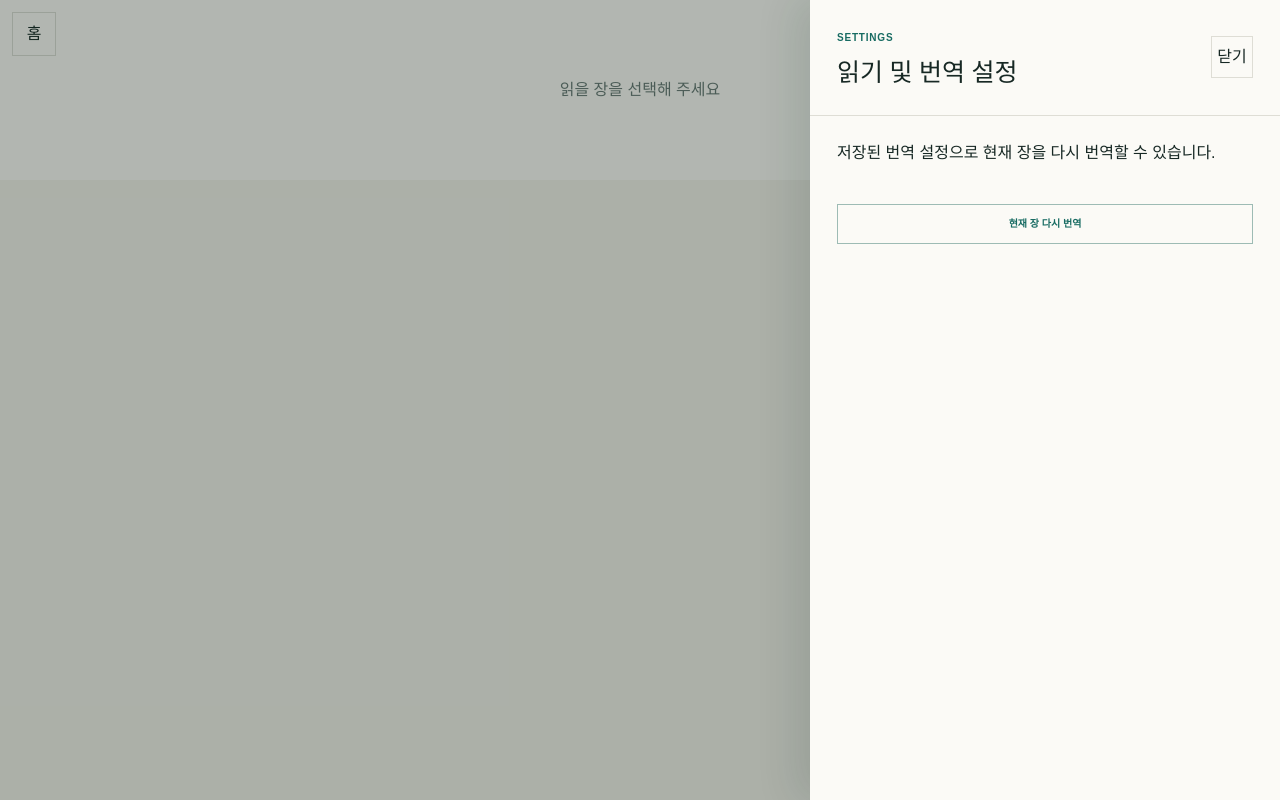
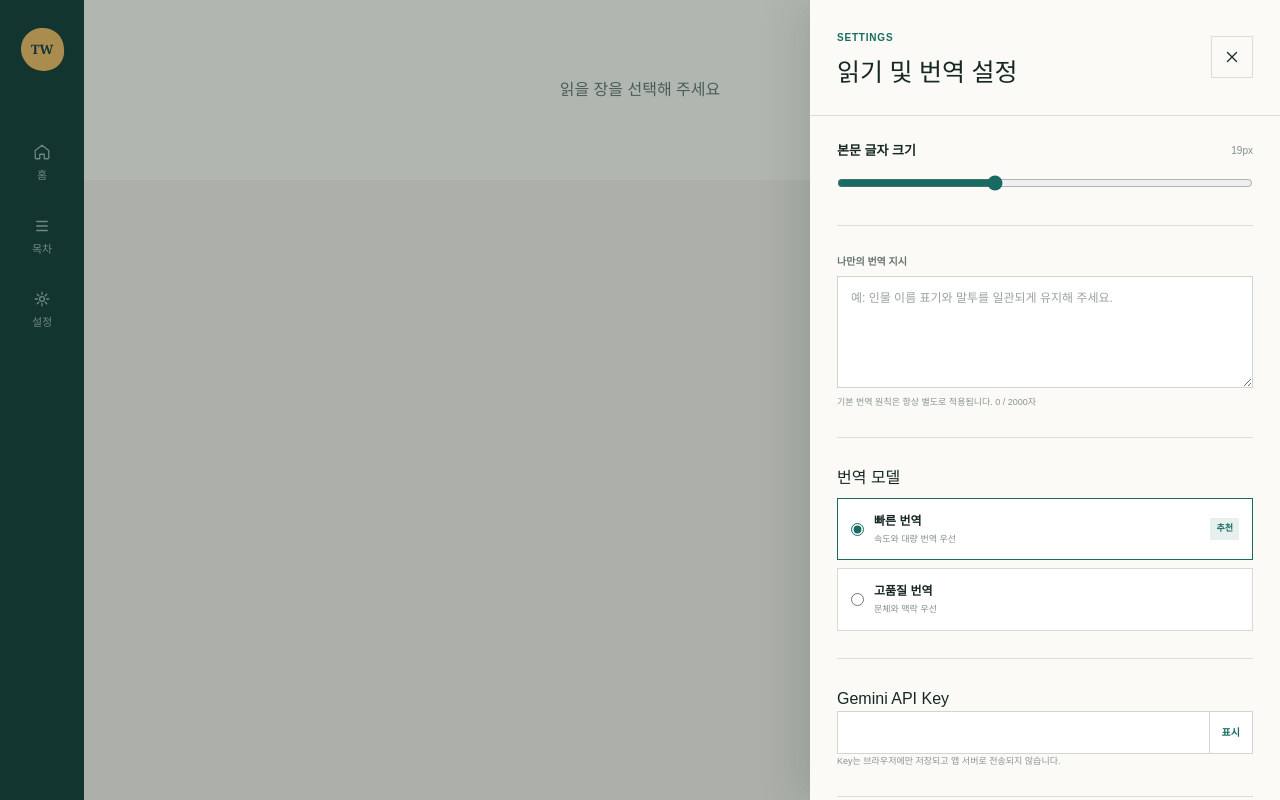
Before and after one commit to soyojuny/trance-whale, a Next.js app: page /read in a window 1280 px wide. Both pictures are taken after a click on the button "설정". Built offline with nearby package versions, Linux system fonts and the light colour scheme.

Commit message:
fix: restore prototype settings UI

```diff
--- a/next.config.ts
+++ b/next.config.ts
@@ -1,4 +1,8 @@
 import type { NextConfig } from "next";
+
+const scriptSource = process.env.NODE_ENV === "development"
+  ? "script-src 'self' 'unsafe-inline' 'unsafe-eval'"
+  : "script-src 'self' 'unsafe-inline'";
 
 const contentSecurityPolicy = [
   "default-src 'self'",
@@ -9,7 +13,7 @@ const contentSecurityPolicy = [
   "frame-ancestors 'none'",
   "img-src 'self' data:",
   "object-src 'none'",
-  "script-src 'self' 'unsafe-inline'",
+  scriptSource,
   "style-src 'self' 'unsafe-inline'",
   "worker-src 'self'",
 ].join("; ");
--- a/src/app/globals.css
+++ b/src/app/globals.css
@@ -57,6 +57,7 @@ button:focus-visible, input:focus-visible, a:focus-visible { outline: 3px solid
 .continue-progress i { display: block; height: 100%; background: var(--amber); }
 
 .reader-page { padding-bottom: 0; }
+.reader-page > .reader-section { margin-left: 84px; }
 .reader-home-button { position: fixed; z-index: 25; top: 12px; left: 12px; min-width: 44px; min-height: 44px; border: 1px solid var(--line); background: var(--surface); cursor: pointer; }
 .reader-session-actions { position: fixed; z-index: 25; top: 12px; right: 12px; display: flex; gap: 6px; }
 .reader-session-actions button { min-height: 44px; padding: 0 12px; border: 1px solid var(--line); background: var(--surface); color: var(--ink); cursor: pointer; }
@@ -219,7 +220,8 @@ footer strong { color: #52645e; font-family: Georgia, serif; }
   .reader-topbar { padding: 0 13px; }
   .reader-actions button { padding-inline: 7px; }
   .reader-actions label { position: absolute; width: 1px; height: 1px; overflow: hidden; clip-path: inset(50%); white-space: nowrap; }
-  .reader-actions button svg { display: none; }
+  .reader-actions button svg { display: inline-block; }
+  .reader-page > .reader-section { margin-left: 0; }
   .reader-page { padding-bottom: calc(92px + env(safe-area-inset-bottom)); }
   .reader-home-button { position: absolute; }
   .reader-session-actions { position: absolute; }
--- a/src/components/home-settings-flow.tsx
+++ b/src/components/home-settings-flow.tsx
@@ -12,6 +12,7 @@ import {
   DEFAULT_TRANSLATION_SETTINGS,
   type LastReadingPosition,
 } from "../types/storage";
+import Icon from "./ui/icon";
 
 type PreferencesPort = {
   loadPreferences(): Preferences;
@@ -209,8 +210,16 @@ export default function HomeSettingsFlow({
 
   return (
     <main className="app-shell">
+      <aside className="side-rail" aria-label="주 탐색">
+        <a className="brand-mark" href="#top" aria-label="Trance Whale 홈"><span>TW</span></a>
+        <nav>
+          <a className="rail-link is-active" href="#top"><Icon name="home" /><span>홈</span></a>
+          <button className="rail-link" type="button" onClick={openSheet}><Icon name="settings" /><span>설정</span></button>
+        </nav>
+        <span className="rail-version">Beta 0.1</span>
+      </aside>
       <div className="page-wrap" inert={open ? true : undefined}>
-        <header className="mobile-header"><strong>Trance Whale</strong></header>
+        <header className="mobile-header"><strong>Trance Whale</strong><button ref={openerRef} className="icon-button" type="button" onClick={openSheet} aria-label="설정 열기"><Icon name="settings" /></button></header>
         <section className="welcome" aria-labelledby="welcome-title">
           <p className="eyebrow">TRANCE WHALE</p>
           <h1 id="welcome-title">읽고 싶은 이야기를 가져오세요</h1>
@@ -218,19 +227,20 @@ export default function HomeSettingsFlow({
           <form className="url-form" onSubmit={submitUrl}>
             <label htmlFor="novel-url">웹소설 장 URL</label>
             <div className="url-control">
+              <span className="url-symbol"><Icon name="arrow" size={17} /></span>
               <input id="novel-url" type="url" value={url} onChange={(event) => setUrl(event.target.value)} aria-describedby="url-support url-error" />
               <button type="submit">번역해서 읽기</button>
             </div>
-            <span id="url-support" className="support-note">현재 69shuba.com의 공개 페이지를 지원해요.</span>
+            <span id="url-support" className="support-note"><Icon name="check" size={15} />현재 69shuba.com의 공개 페이지를 지원해요.</span>
             {urlError && <p id="url-error" role="alert">{urlError}</p>}
           </form>
           {lastPosition && (
             <button className="continue-card" type="button" aria-label="이어 읽기" onClick={() => navigate(readerHref(lastPosition.canonicalUrl))}>
-              <span><small>이어 읽기</small><strong>마지막으로 읽던 장</strong></span>
-              <span aria-hidden="true">→</span>
+              <span className="book-tile" aria-hidden="true"><Icon name="book" size={23} /></span>
+              <span className="continue-copy"><small>이어 읽기</small><strong>마지막으로 읽던 장</strong><span>저장된 위치에서 계속</span></span>
+              <Icon name="arrow" size={19} aria-hidden="true" />
             </button>
           )}
-          <button ref={openerRef} className="secondary-button" type="button" onClick={openSheet}>설정 열기</button>
         </section>
       </div>
 
@@ -239,31 +249,39 @@ export default function HomeSettingsFlow({
           <section className="sheet" role="dialog" aria-modal="true" aria-labelledby="settings-title">
             <header>
               <div><span>SETTINGS</span><h2 id="settings-title">읽기 및 번역 설정</h2></div>
-              <button type="button" className="icon-button" onClick={closeSheet} aria-label="설정 닫기">닫기</button>
+              <button type="button" className="icon-button" onClick={closeSheet} aria-label="설정 닫기"><Icon name="x" /></button>
             </header>
             <div className="settings-body">
               <section>
-                <label htmlFor="font-size">본문 글자 크기</label>
+                <div className="setting-title"><strong>글자 크기</strong><span>{draft.reader.fontSize}px</span></div>
+                <label className="visually-hidden" htmlFor="font-size">본문 글자 크기</label>
                 <input ref={initialFocusRef} id="font-size" type="range" min="16" max="24" value={draft.reader.fontSize} onChange={(event) => setDraft({ ...draft, reader: { ...draft.reader, fontSize: Number(event.target.value) } })} />
-                <output htmlFor="font-size">{draft.reader.fontSize}px</output>
+                <div className="range-labels" aria-hidden="true"><span>가</span><span>가</span></div>
+              </section>
+              <section className="prompt-setting">
+                <div className="setting-title"><strong>나만의 번역 지시</strong><span>{draft.translation.userPrompt.length} / {MAX_USER_PROMPT_LENGTH}</span></div>
+                <p className="prompt-intro">작품의 이름 표기, 말투, 문체처럼 번역에 반영할 내용을 적어주세요.</p>
+                <label htmlFor="user-prompt">나만의 번역 지시</label>
+                <textarea id="user-prompt" maxLength={MAX_USER_PROMPT_LENGTH} value={draft.translation.userPrompt} onChange={(event) => setDraft({ ...draft, translation: { ...draft.translation, userPrompt: event.target.value } })} placeholder="예: 인물 이름 표기와 말투를 일관되게 유지해 주세요." />
+                <div className="base-prompt-note"><Icon name="check" size={15} /><span><strong>기본 번역 원칙은 항상 함께 적용돼요.</strong><small>문단 구조, 문체, 고유명사 일관성을 유지합니다.</small></span></div>
               </section>
               <section>
-                <label htmlFor="user-prompt">나만의 번역 지시</label>
-                <textarea id="user-prompt" maxLength={MAX_USER_PROMPT_LENGTH} value={draft.translation.userPrompt} onChange={(event) => setDraft({ ...draft, translation: { ...draft.translation, userPrompt: event.target.value } })} placeholder="예: 인물 이름 표기와 말투를 일관되게 유지해 주세요." />
-                <p>기본 번역 원칙은 항상 별도로 적용됩니다. {draft.translation.userPrompt.length} / {MAX_USER_PROMPT_LENGTH}자</p>
+                <div className="setting-title"><strong>번역 모델</strong><span>저장 후 다음 번역부터 적용</span></div>
+                <select className="visually-hidden" aria-label="번역 모델" value={draft.translation.translationMode} onChange={(event) => setDraft({ ...draft, translation: { ...draft.translation, translationMode: event.target.value as TranslationMode } })}>
+                  {Object.values(TRANSLATION_MODELS).map((model) => <option key={model.mode} value={model.mode}>{model.label}{model.mode === "fast" ? " (추천)" : ""}</option>)}
+                </select>
+                {Object.values(TRANSLATION_MODELS).map((model) => <label key={model.mode} className={`radio-card ${draft.translation.translationMode === model.mode ? "selected" : ""}`}>
+                  <input type="radio" name="translation-model-card" value={model.mode} checked={draft.translation.translationMode === model.mode} onChange={() => setDraft({ ...draft, translation: { ...draft.translation, translationMode: model.mode } })} />
+                  <span><strong>{model.label}</strong><small>{model.mode === "fast" ? "속도와 대량 번역 우선" : "문체와 맥락 우선"}</small></span>
+                  {model.mode === "fast" && <b>추천</b>}
+                </label>)}
               </section>
               <section>
-                <label htmlFor="translation-model">번역 모델</label>
-                <select id="translation-model" value={draft.translation.translationMode} onChange={(event) => setDraft({ ...draft, translation: { ...draft.translation, translationMode: event.target.value as TranslationMode } })}>
-                  {Object.values(TRANSLATION_MODELS).map((model) => <option key={model.mode} value={model.mode}>{model.label}{model.mode === "fast" ? " (추천)" : ""}</option>)}
-                </select>
-                {Object.values(TRANSLATION_MODELS).map((model) => <p key={model.mode}><strong>{model.label}:</strong> {model.speedDescription} {model.qualityDescription} {model.costDescription}</p>)}
-              </section>
-              <section>
-                <label htmlFor="api-key">Gemini API Key</label>
-                <div className="key-input-row">
+                <div className="setting-title"><strong>Gemini API Key</strong><span className="safe">● 기기에만 저장</span></div>
+                <label className="visually-hidden" htmlFor="api-key">Gemini API Key</label>
+                <div className="key-field">
                   <input id="api-key" type={revealKey ? "text" : "password"} autoComplete="off" value={draft.translation.apiKey} onChange={(event) => setDraft({ ...draft, translation: { ...draft.translation, apiKey: event.target.value } })} />
-                  <button type="button" onClick={() => setRevealKey((value) => !value)}>{revealKey ? "API Key 숨기기" : "API Key 표시"}</button>
+                  <button type="button" onClick={() => setRevealKey((value) => !value)} aria-label={`API Key ${revealKey ? "숨기기" : "표시"}`}><Icon name={revealKey ? "eyeOff" : "eye"} size={17} /><span>{revealKey ? "숨기기" : "표시"}</span></button>
                 </div>
                 {saved.translation.apiKey && (
                   !confirmKeyDeletion ? (
@@ -282,8 +300,8 @@ export default function HomeSettingsFlow({
               <div className="settings-actions">
                 <p aria-live="polite">{dirty ? "저장되지 않은 변경" : status === "saved" ? "저장됨 · 다음 장부터 적용" : "저장된 설정"}</p>
                 {message && <p role={message.includes("삭제했습니다") ? "status" : "alert"}>{message}</p>}
-                <button type="button" onClick={save} disabled={!dirty || status === "saving"}>{status === "saving" ? "검증 및 저장 중" : "변경사항 저장"}</button>
-                <button type="button" onClick={onRetranslate} disabled={dirty || status !== "saved" || !onRetranslate}>현재 장 다시 번역</button>
+                <button className="save-button" type="button" onClick={save} disabled={!dirty || status === "saving"}>{status === "saving" ? "검증 및 저장 중" : "변경사항 저장"}</button>
+                <button className="retranslate-button" type="button" onClick={onRetranslate} disabled={dirty || status !== "saved" || !onRetranslate}>현재 장 다시 번역 <Icon name="arrow" size={16} /></button>
                 {!confirmReset ? (
                   <button type="button" onClick={() => setConfirmReset(true)}>전체 데이터 삭제</button>
                 ) : (
--- a/src/components/reader/reader-navigation.client.tsx
+++ b/src/components/reader/reader-navigation.client.tsx
@@ -15,6 +15,9 @@ import { createSourceClient } from "../../services/source-client.client";
 import { createTranslationCache } from "../../services/translation-cache.client";
 import type { LastReadingPosition } from "../../types/storage";
 import ReaderView from "./reader-view";
+import Icon from "../ui/icon";
+import { TRANSLATION_MODELS, type TranslationMode } from "../../lib/translation/models";
+import { MAX_USER_PROMPT_LENGTH } from "../../lib/translation/prompt";
 
 const SCROLL_THROTTLE_MS = 150;
 
@@ -90,6 +93,13 @@ export default function ReaderNavigation({ initialUrl, navigate, runtime: suppli
   const [settings, setSettings] = useState(() => suppliedRuntime?.preferences.loadPreferences().reader);
   const [catalogOpen, setCatalogOpen] = useState(false);
   const [settingsOpen, setSettingsOpen] = useState(false);
+  const [translationDraft, setTranslationDraft] = useState(() => suppliedRuntime?.preferences.loadPreferences().translation ?? {
+    apiKey: "",
+    translationMode: "fast" as TranslationMode,
+    userPrompt: "",
+  });
+  const [settingsSaved, setSettingsSaved] = useState(false);
+  const [readerRevealKey, setReaderRevealKey] = useState(false);
   const desktopCatalogButtonRef = useRef<HTMLButtonElement>(null);
   const mobileCatalogButtonRef = useRef<HTMLButtonElement>(null);
   const catalogReturnFocusRef = useRef<HTMLElement>(null);
@@ -122,6 +132,7 @@ export default function ReaderNavigation({ initialUrl, navigate, runtime: suppli
     runtime.subscribeReader(setReaderState);
     runtime.subscribeCatalog(setCatalogState);
     setSettings(runtime.preferences.loadPreferences().reader);
+    setTranslationDraft(runtime.preferences.loadPreferences().translation);
   }, [runtime]);
 
   const savePosition = useCallback((service: ReaderNavigationRuntime | null, canonicalUrl: string | undefined, scrollPosition: number) => {
@@ -183,6 +194,7 @@ export default function ReaderNavigation({ initialUrl, navigate, runtime: suppli
 
   useEffect(() => {
     if (!settingsOpen) return;
+    setReaderRevealKey(false);
     settingsCloseRef.current?.focus();
     const onKeyDown = (event: KeyboardEvent) => {
       if (event.key === "Escape") {
@@ -208,10 +220,16 @@ export default function ReaderNavigation({ initialUrl, navigate, runtime: suppli
 
   return (
     <main className="app-shell reader-page">
-      <button type="button" className="reader-home-button" onClick={() => push("/")} aria-label="홈으로 이동">홈</button>
+      <aside className="side-rail" aria-label="주 탐색">
+        <button type="button" className="brand-mark" onClick={() => push("/")} aria-label="Trance Whale 홈"><span>TW</span></button>
+        <nav>
+          <button type="button" className="rail-link" onClick={() => push("/")}><Icon name="home" /><span>홈</span></button>
+          <button type="button" className="rail-link" onClick={() => chapter?.navigation.catalog && openCatalog(chapter.navigation.catalog.url)}><Icon name="list" /><span>목차</span></button>
+          <button ref={settingsButtonRef} type="button" className="rail-link" onClick={() => setSettingsOpen(true)}><Icon name="settings" /><span>설정</span></button>
+        </nav>
+      </aside>
       <div className="reader-session-actions">
-        <button type="button" aria-label="현재 장 다시 불러오기" onClick={() => void runtime.readerSession.forceReload()}>다시 불러오기</button>
-        <button ref={settingsButtonRef} type="button" aria-label="읽기 및 번역 설정 열기" onClick={() => setSettingsOpen(true)}>설정</button>
+        <button type="button" aria-label="현재 장 다시 불러오기" onClick={() => void runtime.readerSession.forceReload()}>↻</button>
       </div>
       <ReaderView
         state={readerState}
@@ -230,8 +248,8 @@ export default function ReaderNavigation({ initialUrl, navigate, runtime: suppli
       {chapter && (
         <nav className="mobile-reader-tools is-visible" aria-label="모바일 독서 도구">
           <button type="button" disabled={!chapter.navigation.previous} aria-label={chapter.navigation.previous ? `이전 장: ${chapter.navigation.previous.label ?? "장 이동"}` : "이전 장 없음"} onClick={() => chapter.navigation.previous && navigateChapter(chapter.navigation.previous.url)}>←<small>이전 장</small></button>
-          <button ref={mobileCatalogButtonRef} type="button" disabled={!chapter.navigation.catalog} aria-label={chapter.navigation.catalog ? "목차 열기 (모바일)" : "목차 없음"} onClick={() => chapter.navigation.catalog && openCatalog(chapter.navigation.catalog.url, mobileCatalogButtonRef.current)}>☷<small>목차</small></button>
-          <button type="button" aria-label="홈으로 이동 (모바일)" onClick={() => push("/")}>⌂<small>홈</small></button>
+          <button ref={mobileCatalogButtonRef} type="button" disabled={!chapter.navigation.catalog} aria-label={chapter.navigation.catalog ? "목차 열기 (모바일)" : "목차 없음"} onClick={() => chapter.navigation.catalog && openCatalog(chapter.navigation.catalog.url, mobileCatalogButtonRef.current)}><Icon name="list" /><small>목차</small></button>
+          <button type="button" aria-label="홈으로 이동" onClick={() => push("/")}><Icon name="home" /><small>홈</small></button>
           <button type="button" disabled={!chapter.navigation.next} aria-label={chapter.navigation.next ? `다음 장: ${chapter.navigation.next.label ?? "장 이동"}` : "다음 장 없음"} onClick={() => chapter.navigation.next && navigateChapter(chapter.navigation.next.url)}>→<small>다음 장</small></button>
         </nav>
       )}
@@ -260,10 +278,36 @@ export default function ReaderNavigation({ initialUrl, navigate, runtime: suppli
               <button ref={settingsCloseRef} type="button" className="icon-button" aria-label="설정 닫기" onClick={() => {
                 setSettingsOpen(false);
                 requestAnimationFrame(() => settingsButtonRef.current?.focus());
-              }}>닫기</button>
+              }}><Icon name="x" /></button>
             </header>
             <div className="settings-body">
-              <p>저장된 번역 설정으로 현재 장을 다시 번역할 수 있습니다.</p>
+              <section>
+                <div className="setting-title"><strong>본문 글자 크기</strong><span>{settings.fontSize}px</span></div>
+                <input type="range" min="16" max="24" value={settings.fontSize} onChange={(event) => setSettings({ ...settings, fontSize: Number(event.target.value) })} />
+              </section>
+              <section className="prompt-setting">
+                <label htmlFor="reader-user-prompt">나만의 번역 지시</label>
+                <textarea id="reader-user-prompt" maxLength={MAX_USER_PROMPT_LENGTH} value={translationDraft.userPrompt} onChange={(event) => { setSettingsSaved(false); setTranslationDraft({ ...translationDraft, userPrompt: event.target.value }); }} placeholder="예: 인물 이름 표기와 말투를 일관되게 유지해 주세요." />
+                <p>기본 번역 원칙은 항상 별도로 적용됩니다. {translationDraft.userPrompt.length} / {MAX_USER_PROMPT_LENGTH}자</p>
+              </section>
+              <section>
+                <label htmlFor="reader-translation-model">번역 모델</label>
+                <select className="visually-hidden" id="reader-translation-model" aria-label="번역 모델" value={translationDraft.translationMode} onChange={(event) => { setSettingsSaved(false); setTranslationDraft({ ...translationDraft, translationMode: event.target.value as TranslationMode }); }}>
+                  {Object.values(TRANSLATION_MODELS).map((model) => <option key={model.mode} value={model.mode}>{model.label}{model.mode === "fast" ? " (추천)" : ""}</option>)}
+                </select>
+                {Object.values(TRANSLATION_MODELS).map((model) => <label key={model.mode} className={`radio-card ${translationDraft.translationMode === model.mode ? "selected" : ""}`}>
+                  <input type="radio" name="reader-translation-model-card" checked={translationDraft.translationMode === model.mode} onChange={() => { setSettingsSaved(false); setTranslationDraft({ ...translationDraft, translationMode: model.mode }); }} />
+                  <span><strong>{model.label}</strong><small>{model.mode === "fast" ? "속도와 대량 번역 우선" : "문체와 맥락 우선"}</small></span>
+                  {model.mode === "fast" && <b>추천</b>}
+                </label>)}
+              </section>
+              <section>
+                <label htmlFor="reader-api-key">Gemini API Key</label>
+                <div className="key-field"><input id="reader-api-key" type={readerRevealKey ? "text" : "password"} autoComplete="off" value={translationDraft.apiKey} onChange={(event) => { setSettingsSaved(false); setTranslationDraft({ ...translationDraft, apiKey: event.target.value }); }} /><button type="button" onClick={() => setReaderRevealKey((value) => !value)} aria-label={`API Key ${readerRevealKey ? "숨기기" : "표시"}`}>{readerRevealKey ? "숨기기" : "표시"}</button></div>
+                <p>Key는 브라우저에만 저장되고 앱 서버로 전송되지 않습니다.</p>
+              </section>
+              {settingsSaved && <p role="status">저장됨 · 다음 장부터 적용</p>}
+              <button type="button" className="save-button" onClick={() => { const current = runtime.preferences.loadPreferences(); runtime.preferences.savePreferences({ ...current, reader: settings, translation: translationDraft }); setSettingsSaved(true); }}>변경사항 저장</button>
               <button className="retranslate-button" type="button" aria-label="현재 장 다시 번역" onClick={() => {
                 setSettingsOpen(false);
                 void runtime.readerSession.forceRetranslate();
--- a/src/components/reader/reader-view.tsx
+++ b/src/components/reader/reader-view.tsx
@@ -6,6 +6,7 @@ import { publicErrorForCode } from "../../lib/errors";
 import type { ReaderSessionState } from "../../lib/reader/session.client";
 import type { NavigationTarget } from "../../types/source";
 import type { ReaderSettings, ViewMode } from "../../types/storage";
+import Icon from "../ui/icon";
 
 type ReaderViewProps = {
   state: ReaderSessionState;
@@ -95,7 +96,7 @@ export default function ReaderView({
           {chapter.chapterNumber && <span>제{chapter.chapterNumber}화</span>}
         </div>
         <div className="reader-actions">
-          <button ref={catalogButtonRef} type="button" disabled={!chapter.navigation.catalog} onClick={() => chapter.navigation.catalog && onOpenCatalog?.(chapter.navigation.catalog.url)}>목차</button>
+          <button ref={catalogButtonRef} type="button" disabled={!chapter.navigation.catalog} aria-label="목차 열기 (상단)" onClick={() => chapter.navigation.catalog && onOpenCatalog?.(chapter.navigation.catalog.url)}><Icon name="list" size={18} /><span>목차</span></button>
           <label>본문 글자 크기 <input type="range" min="16" max="24" value={fontSize} onChange={(event) => onSettingsChange?.({ ...settings, fontSize: Number(event.target.value) })} /></label>
           <label>본문 줄 간격 <input type="range" min="1.5" max="2.5" step="0.1" value={settings.lineHeight} onChange={(event) => onSettingsChange?.({ ...settings, lineHeight: Number(event.target.value) })} /></label>
         </div>
@@ -156,7 +157,7 @@ export default function ReaderView({
 
         <nav className="chapter-nav" aria-label="장 이동">
           <NavigationButton direction="previous" target={chapter.navigation.previous} onNavigate={onNavigateChapter} />
-          <button type="button" className="catalog-shortcut" disabled={!chapter.navigation.catalog} aria-label="목차 열기" onClick={() => chapter.navigation.catalog && onOpenCatalog?.(chapter.navigation.catalog.url)}>☷<span>목차</span></button>
+          <button type="button" className="catalog-shortcut" disabled={!chapter.navigation.catalog} aria-label="목차 열기" onClick={() => chapter.navigation.catalog && onOpenCatalog?.(chapter.navigation.catalog.url)}><Icon name="list" /><span>목차</span></button>
           <NavigationButton direction="next" target={chapter.navigation.next} onNavigate={onNavigateChapter} />
         </nav>
       </div>
--- /dev/null
+++ b/src/components/ui/icon.tsx
@@ -0,0 +1,22 @@
+import type { ReactNode, SVGProps } from "react";
+
+export type IconName = "home" | "list" | "settings" | "sliders" | "x" | "arrow" | "check" | "book" | "spark" | "search" | "eye" | "eyeOff";
+
+const paths: Record<IconName, ReactNode> = {
+  home: <><path d="m3 10 9-7 9 7v10a1 1 0 0 1-1 1h-5v-6H9v6H4a1 1 0 0 1-1-1Z" /></>,
+  list: <><path d="M5 6h14M5 12h14M5 18h14" /></>,
+  settings: <><path d="M12 3v3M12 18v3M3 12h3M18 12h3M5.6 5.6l2.1 2.1M16.3 16.3l2.1 2.1M18.4 5.6l-2.1 2.1M7.7 16.3l-2.1 2.1" /><circle cx="12" cy="12" r="3.2" /></>,
+  sliders: <><path d="M4 7h16M4 17h16" /><circle cx="9" cy="7" r="2" /><circle cx="15" cy="17" r="2" /></>,
+  x: <><path d="m6 6 12 12M18 6 6 18" /></>,
+  arrow: <path d="M4 12h16m-6-6 6 6-6 6" />,
+  check: <path d="m5 12 4 4L19 6" />,
+  book: <><path d="M4 5.5A2.5 2.5 0 0 1 6.5 3H20v17H6.5A2.5 2.5 0 0 0 4 22Z" /><path d="M4 5.5v16" /></>,
+  spark: <><path d="m12 2 1.5 6.5L20 10l-6.5 1.5L12 18l-1.5-6.5L4 10l6.5-1.5Z" /></>,
+  search: <><circle cx="10.5" cy="10.5" r="6" /><path d="m15 15 5 5" /></>,
+  eye: <><path d="M2.5 12s3.5-6 9.5-6 9.5 6 9.5 6-3.5 6-9.5 6-9.5-6-9.5-6Z" /><circle cx="12" cy="12" r="2.5" /></>,
+  eyeOff: <><path d="m3 3 18 18" /><path d="M10.6 6.1A9.8 9.8 0 0 1 12 6c6 0 9.5 6 9.5 6a14 14 0 0 1-2.1 2.8M6.2 6.2C3.8 7.7 2.5 12 2.5 12s3.5 6 9.5 6a9 9 0 0 0 3.3-.6" /></>,
+};
+
+export default function Icon({ name, size = 18, ...props }: { name: IconName; size?: number } & SVGProps<SVGSVGElement>) {
+  return <svg aria-hidden="true" width={size} height={size} viewBox="0 0 24 24" fill="none" stroke="currentColor" strokeWidth="1.7" strokeLinecap="round" strokeLinejoin="round" {...props}>{paths[name]}</svg>;
+}
```
